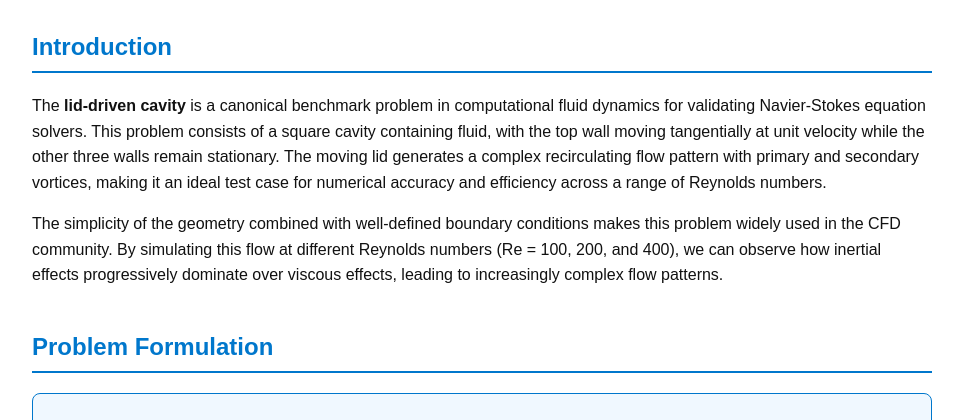
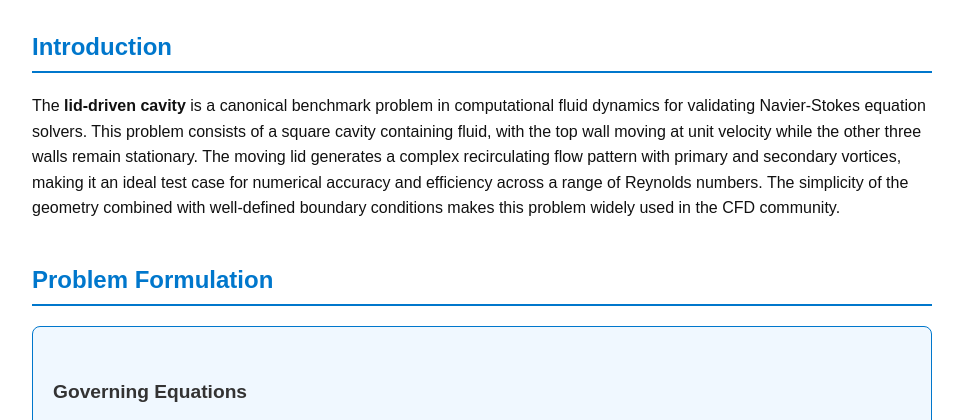
Before and after one commit to robinneupane/robinneupane.github.io, a plain HTML site: page cfd-project-2.html in a window 1280 px wide. Shown: the part 380-800 px from the top of the page, without its empty margins (158-1121 px from the left). Drawn offline with nearby package versions, Linux system fonts and the light colour scheme.

Commit message:
Update cfd-project-2.html
trimmed_description

```diff
--- a/cfd-project-2.html
+++ b/cfd-project-2.html
@@ -62,9 +62,7 @@
             <h1>CFD Project 2: Lid-Driven Cavity Flow</h1>
 
             <h2>Introduction</h2>
-            <p>The <strong>lid-driven cavity</strong> is a canonical benchmark problem in computational fluid dynamics for validating Navier-Stokes equation solvers. This problem consists of a square cavity containing fluid, with the top wall moving tangentially at unit velocity while the other three walls remain stationary. The moving lid generates a complex recirculating flow pattern with primary and secondary vortices, making it an ideal test case for numerical accuracy and efficiency across a range of Reynolds numbers.</p>
-
-            <p>The simplicity of the geometry combined with well-defined boundary conditions makes this problem widely used in the CFD community. By simulating this flow at different Reynolds numbers (Re = 100, 200, and 400), we can observe how inertial effects progressively dominate over viscous effects, leading to increasingly complex flow patterns.</p>
+            <p>The <strong>lid-driven cavity</strong> is a canonical benchmark problem in computational fluid dynamics for validating Navier-Stokes equation solvers. This problem consists of a square cavity containing fluid, with the top wall moving at unit velocity while the other three walls remain stationary. The moving lid generates a complex recirculating flow pattern with primary and secondary vortices, making it an ideal test case for numerical accuracy and efficiency across a range of Reynolds numbers.        The simplicity of the geometry combined with well-defined boundary conditions makes this problem widely used in the CFD community.</p>
 
             <h2>Problem Formulation</h2>
             <div class="pde-setup">
```
